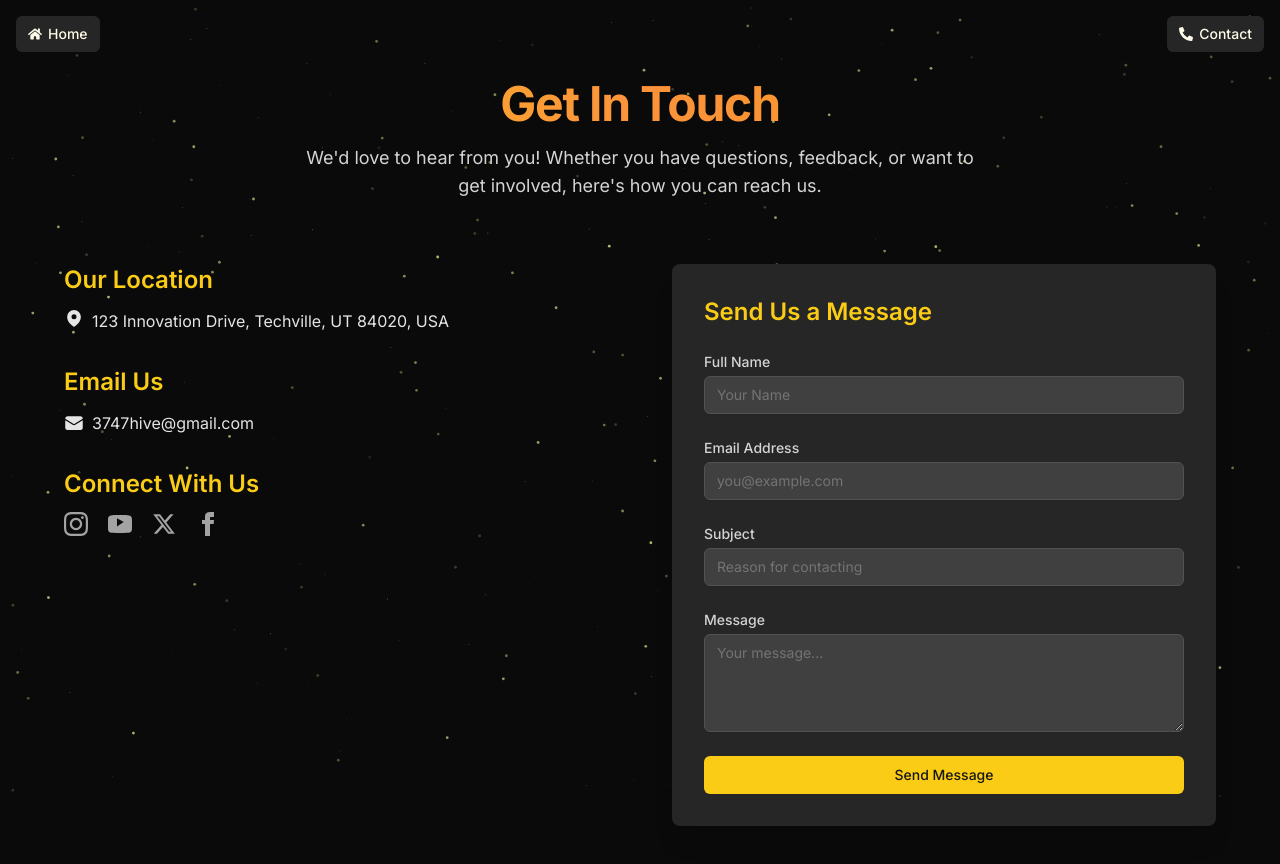
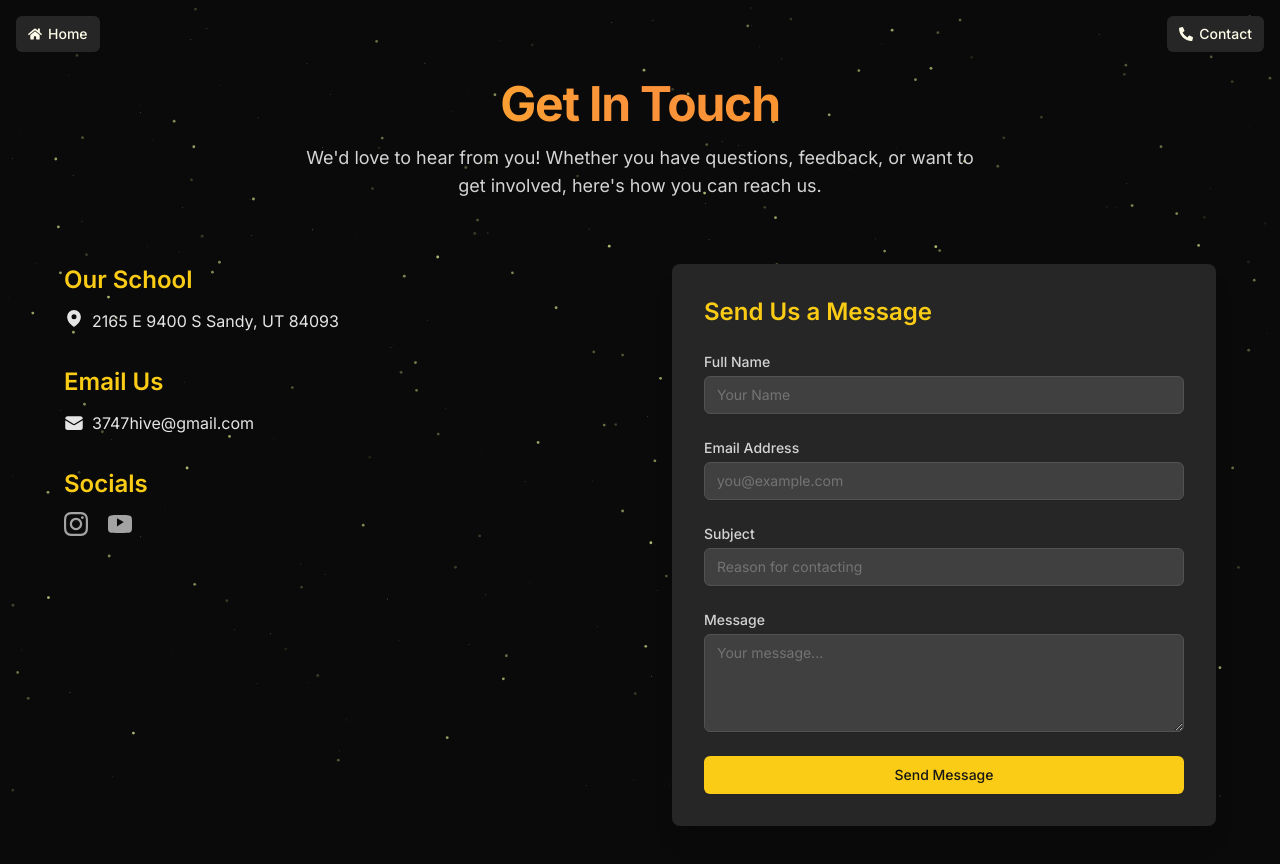
Before and after one commit to nesetkab/thehive, a Next.js app: page /contact in a window 1280 px wide. Shown: the top 864 px of the page. Built offline with nearby package versions, Linux system fonts and the light colour scheme.

Commit message:
wow forms work

```diff
--- a/app/contact/page.tsx
+++ b/app/contact/page.tsx
@@ -3,8 +3,6 @@
 import React from 'react';
 import Particles from '@/components/ui/particles';
 import Header from '@/components/header';
-// You can install react-icons if you prefer: npm install react-icons
-// Or use Heroicons as inline SVGs like below:
 
 const EnvelopeIcon = () => (
   <svg xmlns="http://www.w3.org/2000/svg" viewBox="0 0 24 24" fill="currentColor" className="w-5 h-5 mr-2">
@@ -33,13 +31,12 @@ interface SocialLink {
 }
 
 export default function ContactPage() {
-  const schoolAddress = "123 Innovation Drive, Techville, UT 84020, USA";
+  const schoolAddress = "2165 E 9400 S Sandy, UT 84093";
   const contactEmail = "3747hive@gmail.com";
   const socialMediaLinks: SocialLink[] = [
     { name: "Instagram", href: "https://instagram.com/thehive3747", icon: <InstagramIcon /> },
-    { name: "YouTube", href: "https://youtube.com/yourschoolchannel", icon: <YouTubeIcon /> },
-    { name: "X (Twitter)", href: "https://x.com/yourschoolhandle", icon: <XIcon /> },
-    { name: "Facebook", href: "https://facebook.com/yourschoolpage", icon: <FacebookIcon /> },
+    { name: "YouTube", href: "https://www.youtube.com/@thehive3747", icon: <YouTubeIcon /> },
+
   ];
 
   const handleSubmit = async (event: React.FormEvent<HTMLFormElement>) => {
@@ -65,10 +62,9 @@ export default function ContactPage() {
       </header>
 
       <div className="max-w-6xl mx-auto grid md:grid-cols-2 gap-12 md:gap-16">
-        {/* Contact Information Section */}
         <div className="space-y-8">
           <div>
-            <h2 className="text-2xl font-semibold text-yellow-400 mb-3">Our Location</h2>
+            <h2 className="text-2xl font-semibold text-yellow-400 mb-3">Our School</h2>
             <div className="flex items-start text-neutral-200">
               <MapPinIcon />
               <p className="leading-relaxed">{schoolAddress}</p>
@@ -86,7 +82,7 @@ export default function ContactPage() {
           </div>
 
           <div>
-            <h2 className="text-2xl font-semibold text-yellow-400 mb-3">Connect With Us</h2>
+            <h2 className="text-2xl font-semibold text-yellow-400 mb-3">Socials</h2>
             <div className="flex space-x-5">
               {socialMediaLinks.map((social) => (
                 <a
@@ -104,10 +100,9 @@ export default function ContactPage() {
           </div>
         </div>
 
-        {/* Contact Form Section */}
         <div className="bg-neutral-800 p-8 rounded-lg shadow-xl">
           <h2 className="text-2xl font-semibold text-yellow-400 mb-6">Send Us a Message</h2>
-          <form onSubmit={handleSubmit} className="space-y-6">
+          <form action="https://formspree.io/f/mpwdggon" method="POST" className="space-y-6">
             <div>
               <label htmlFor="name" className="block text-sm font-medium text-neutral-300">Full Name</label>
               <input
--- a/tsconfig.json
+++ b/tsconfig.json
@@ -25,7 +25,8 @@
       "@/*": [
         "./*"
       ]
-    }
+    },
+    "target": "ES2017"
   },
   "include": [
     "next-env.d.ts",
```
Also changed, not shown: 1 other file (tests, documents, lock files or other folders).
